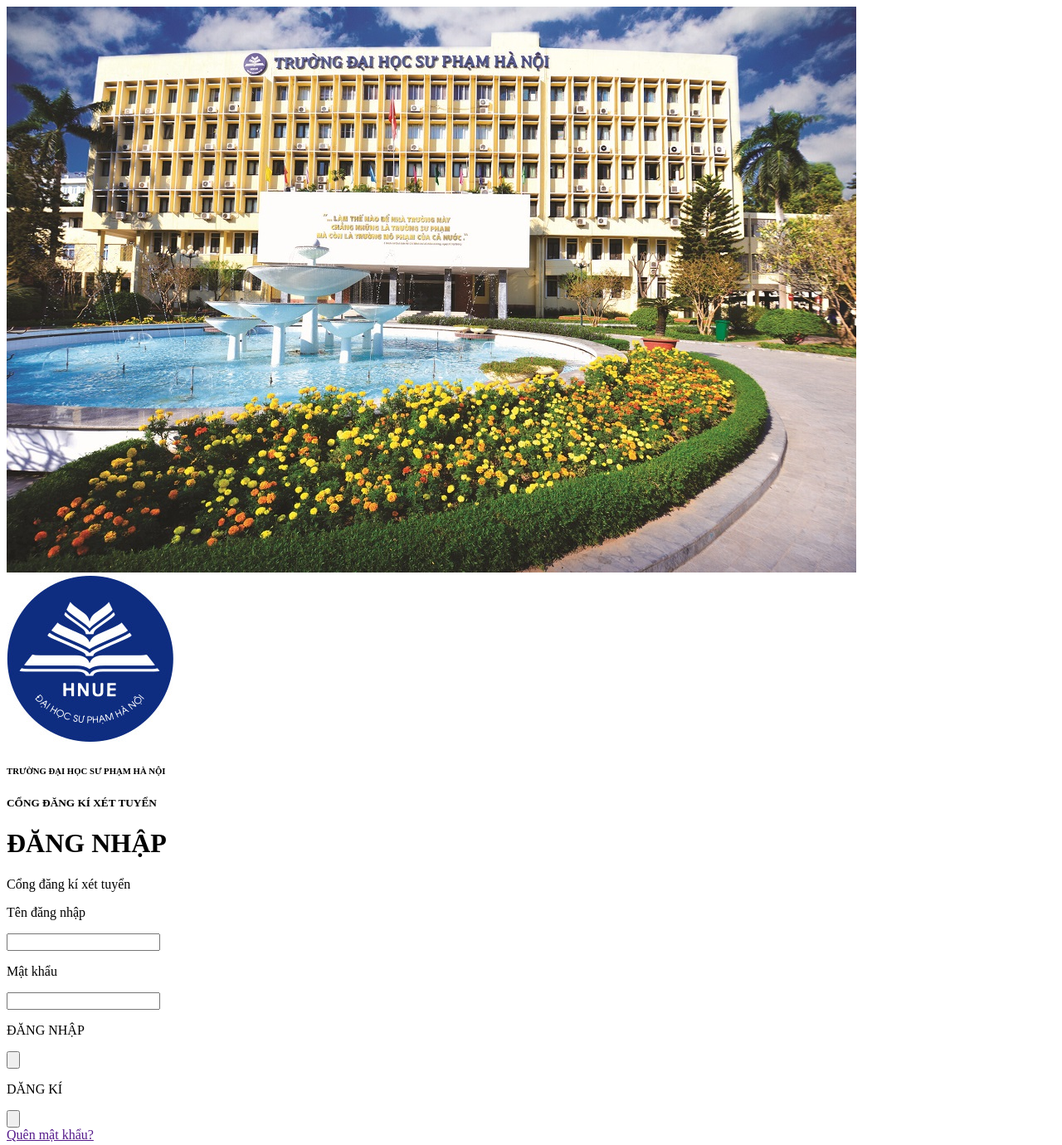
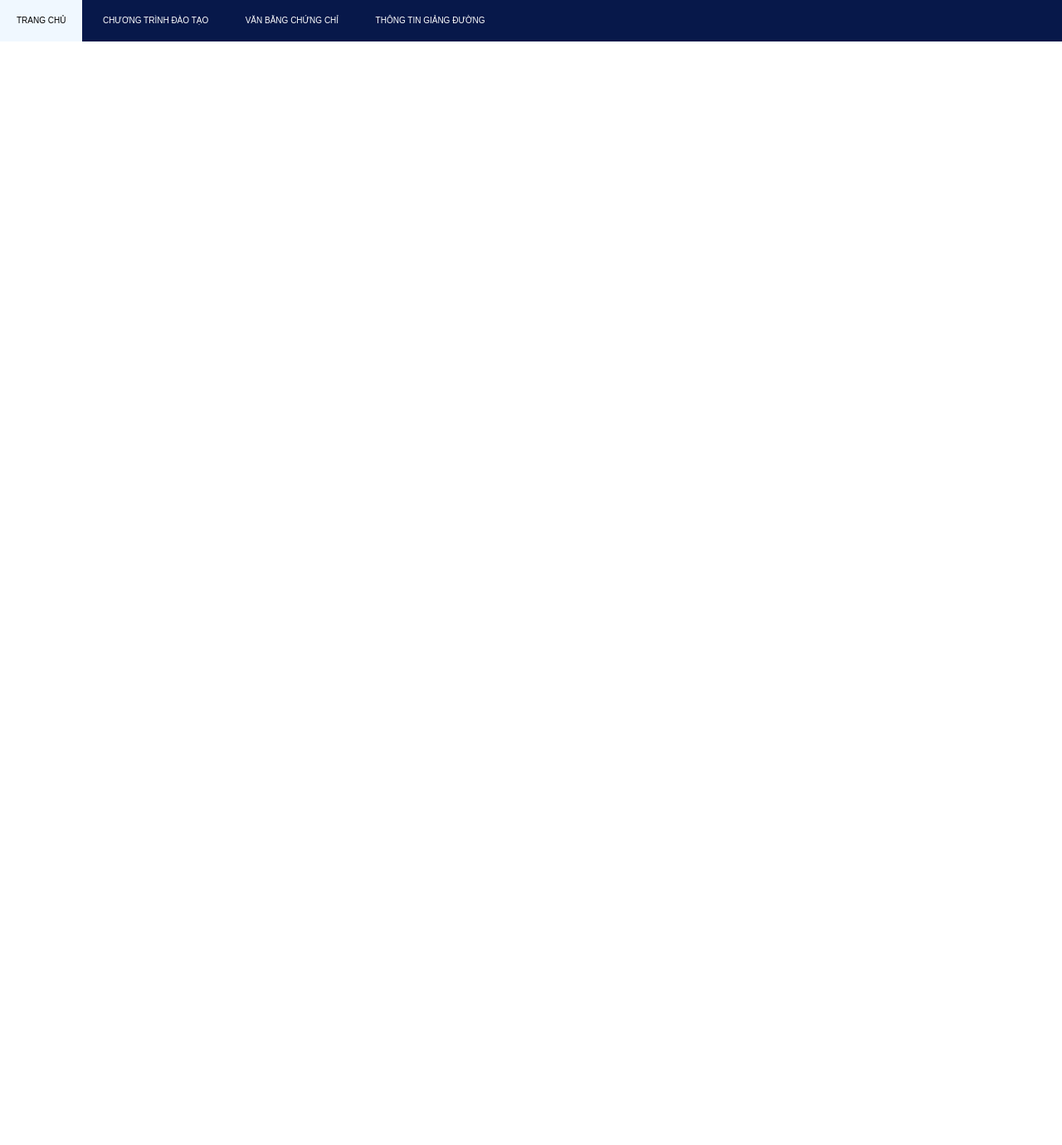
Before and after one commit to shino-aep/san-pham-cuoi-ki, a plain HTML site: page index.html in a window 1280 px wide. Shown: the whole page at 83% size. After the commit the page ends 800 px from the top, so only its background shows below. Drawn offline with Linux system fonts and the light colour scheme.

Commit message:
add hello

```diff
--- a/assets/css/main.css
+++ b/assets/css/main.css
@@ -0,0 +1,59 @@
+* {
+    padding: 0;
+    margin: 0;
+    box-sizing: 0;
+
+}
+
+html {
+    font-family: Arial;
+}
+
+#main {
+
+}
+
+#header {
+    height: 50px;
+    background-color: #07184A;
+}
+
+#nav {
+
+}
+
+#nav li:hover a {
+    color: black;
+    background-color: aliceblue;
+}
+
+#nav li {
+    display: inline-block;
+}
+
+#nav li a {
+    color: #FFF;
+    text-decoration: none;
+    font-size: 10px;
+    line-height: 50px;
+    padding: 20px;
+}
+
+#nav .subnav {
+    display: none;
+
+}
+
+
+
+#slider {
+
+}
+
+#content {
+
+}
+
+#footer {
+
+}
--- a/index.html
+++ b/index.html
@@ -1,46 +1,45 @@
 <!DOCTYPE html>
 <html>
     <head>
-        <title>HỆ THỐNG ĐĂNG KÍ XÉT TUYỂN</title>
+        <title>Trang chủ</title>
         <meta charset="utf-8">
 
         <link rel="stylesheet" href="./assets/css/main.css">
         <link rel="stylesheet" href="./assets/css/base.css">
     </head>
     <body>
-        <div>
-            <div>
-                <img src="assets/img/hnue.jpg" alt="">
+        <div id="main">
+            <div id="header">
+                <ul id="nav">
+                    <li><a href="https://dtdh.hnue.edu.vn/">TRANG CHỦ</a></li>
+                    <li><a href="https://drive.google.com/drive/folders/1cBpfcNs7Dw_9-j0h6f1WalazCGiniDa0">CHƯƠNG TRÌNH ĐÀO TẠO</a></li>
+                    <li>
+                        <a href="">VĂN BẰNG CHỨNG CHỈ</a>
+                        <ul class="subnav">
+                            <li><a href="https://dtdh.hnue.edu.vn/public/TraCuuVanBang">Tra cứu văn bằng</a></li>
+                            <li><a href="https://dtdh.hnue.edu.vn/public/TraCuuChungChi">Tra cứu chứng chỉ</a></li>
+                        </ul>
+                    </li>
+                    <li><a href="https://dtdh.hnue.edu.vn/Public/ThongTinGiangDuong">THÔNG TIN GIẢNG ĐƯỜNG</a></li>
+                </ul>
             </div>
-            <div>
-                <img src="assets/img/logo.jpg" alt="">
-                <h6>TRƯỜNG ĐẠI HỌC SƯ PHẠM HÀ NỘI</h6>
-                <h5>CỔNG ĐĂNG KÍ XÉT TUYỂN</h5>
+            <!--
+            <div id="navv">
+                <label for="language">Select a Language</label>
+                <select name="" id="language" onchange="changeLanguage()">
+                    <option value="en">English</option>
+                    <option value="vi">Vietnamese</option>
+                </select>
             </div>
-            <div>
-                <div>
-                    <h1>ĐĂNG NHẬP</h1>
-                    <p>Cổng đăng kí xét tuyển</p>
-                </div>
-                <div>
-                    <p>Tên đăng nhập</p>
-                    <input type="text">
-                </div>
-                <div>
-                    <p>Mật khẩu</p>
-                    <input type="text">
-                </div>
-                <div>
-                    <p>ĐĂNG NHẬP</p>
-                    <input type="button">
-                </div>
-                <div>
-                    <p>DĂNG KÍ</p>
-                    <input type="button">
-                </div>
-                <div>
-                    <a href="">Quên mật khẩu?</a>
-                </div>
+            -->
+            <div id="slider">
+
+            </div>
+            <div id="content">
+
+            </div>
+            <div id="footer">
+
             </div>
         </div>
     </body>
```
